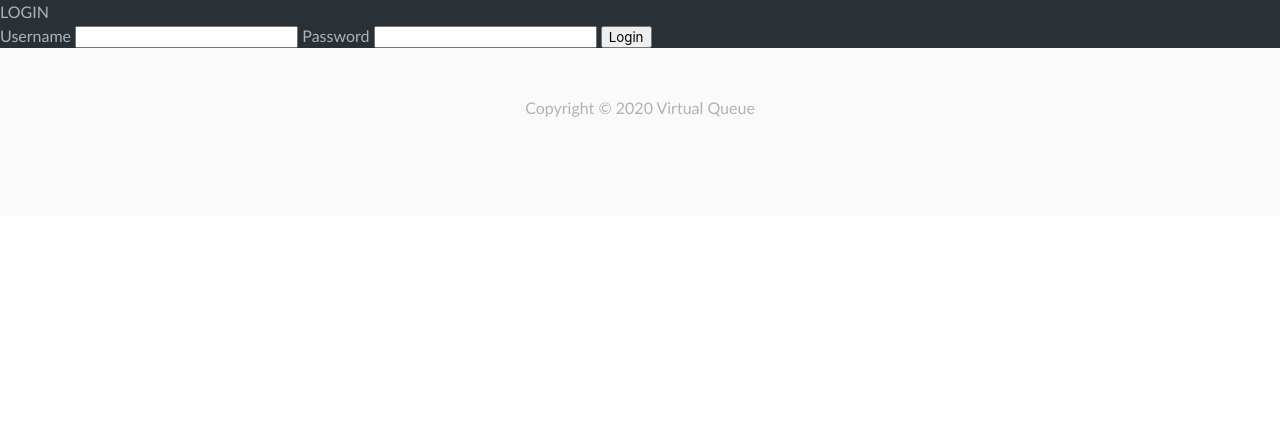
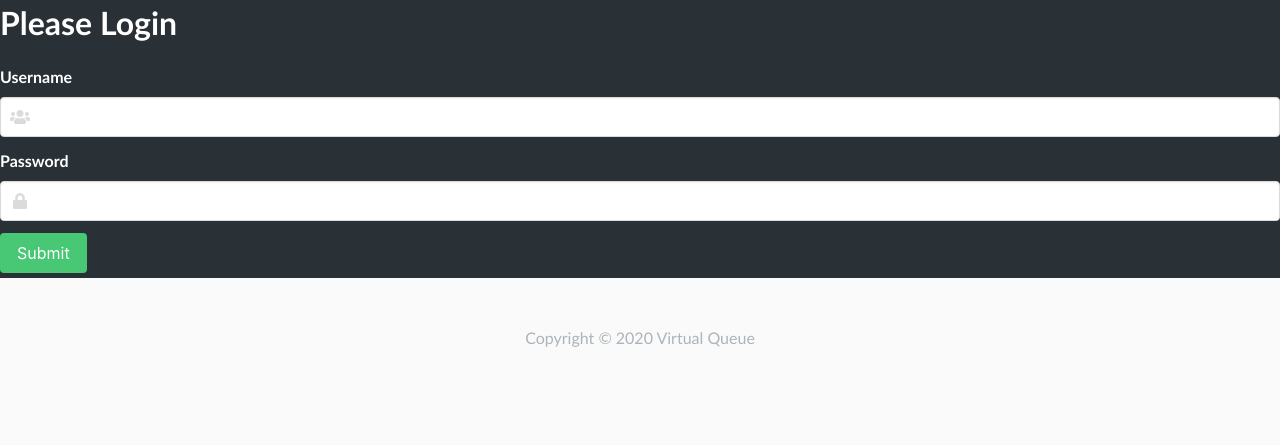
Before and after one commit to hannahgkeel/COMP426Final, a Django app: page /accounts/login in a window 1280 px wide. Shown: the part 96-541 px from the top of the page. Run offline with Django 3.2, Linux system fonts and the light colour scheme.

Commit message:
added bulma login form

```diff
--- a/templates/accounts/login.html
+++ b/templates/accounts/login.html
@@ -2,21 +2,42 @@
 
 {% block content %}
 
-<h1>LOGIN</h1>
+
 
 <!--ALERTS-->
 {% include 'partials/_alerts.html' %}
 
 <form action="{% url 'login' %}" method="POST">{% csrf_token %}
+    <h1 class="title" style="color: white; padding-top:5px">
+        Please Login
+      </h1>
+    <div class="field">
+        <label class="label" for="username" style="color: white">Username</label>
+                <p class="control has-icons-left">
+                    <input class="input" type="text" name="username" paceholder="Username" required>
+                    <span class="icon is-small is-left">
+                        <i class="fas fa-users"></i>
+                      </span>
+                </p>
+    </div>
 
-
-    <label for="username">Username</label>
-    <input type="text" name="username" required>
-
-    <label for="password">Password</label>
-    <input type="password" name="password" required>
-
-    <input type="submit" value="Login">
+    <div class="field">
+            <label class="label" for="password" style="color: white">Password</label>
+                <p class="control has-icons-left">
+                    <input class="input" type="password" name="password" paceholder="Password" required>
+                    <span class="icon is-small is-left">
+                        <i class="fas fa-lock"></i>
+                      </span>
+                </p>
+    </div>
+    <div class="field" style="padding-bottom:5px">
+        <p class="control">
+          <button class="button is-success">
+            Submit
+          </button>
+        </p>
+      </div>
+    <!-- <input type="submit" value="Login"> -->
 
 </form>
 
```
